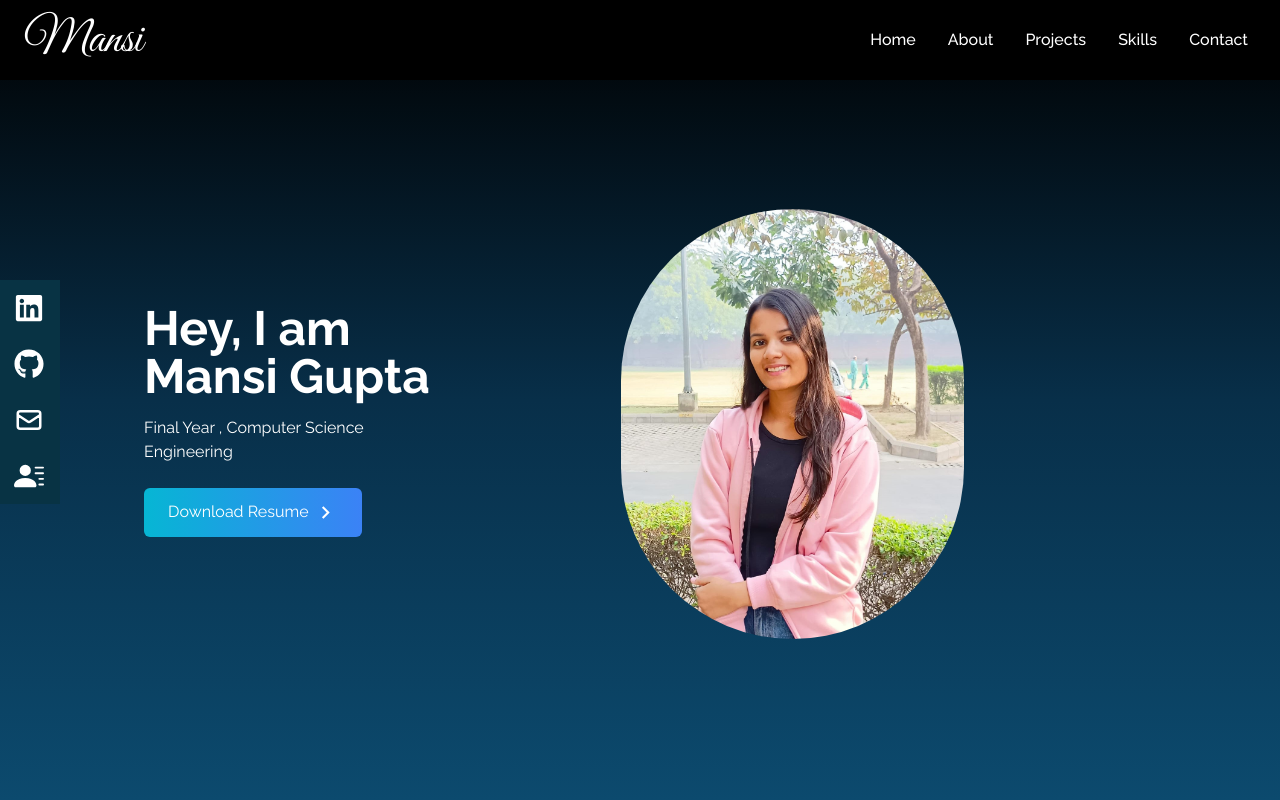
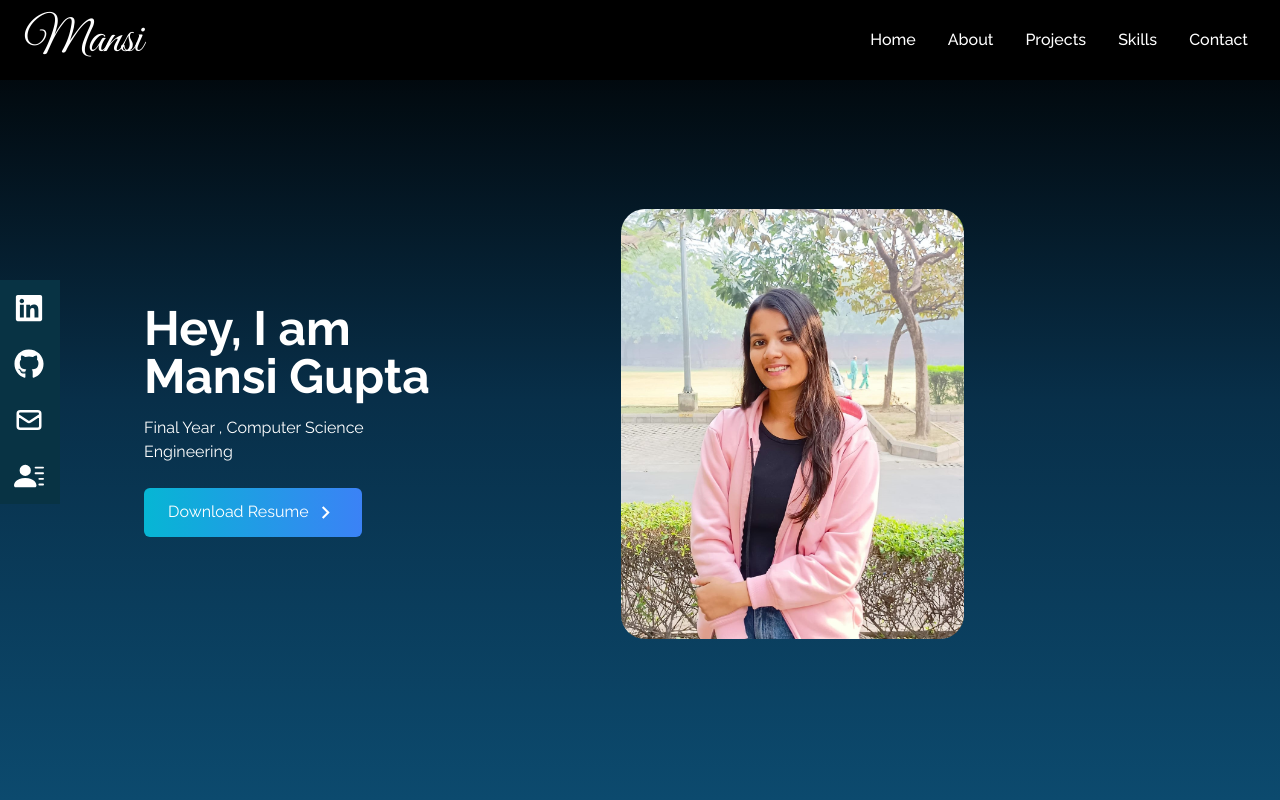
Before and after one commit to Mansi-Gupta11/portfolio, a React (Create React App) app: page / in a window 1280 px wide. Shown: the top 800 px of the page. Built offline with nearby package versions, Linux system fonts and the light colour scheme; the HTML template or start-up script is replaced by a standard one.

Commit message:
image reshaped

```diff
--- a/src/components/Home.jsx
+++ b/src/components/Home.jsx
@@ -30,7 +30,7 @@ const Home = () => {
 
 
                 <div>
-                    <img src={Mansi} alt="my portfolio " className="rounded-full  mx-auto w-2/3 md:w-6/12" />
+                    <img src={Mansi} alt="my portfolio " className="rounded-3xl   mx-auto w-2/3 md:w-6/12" />
                 </div>
 
 
```
